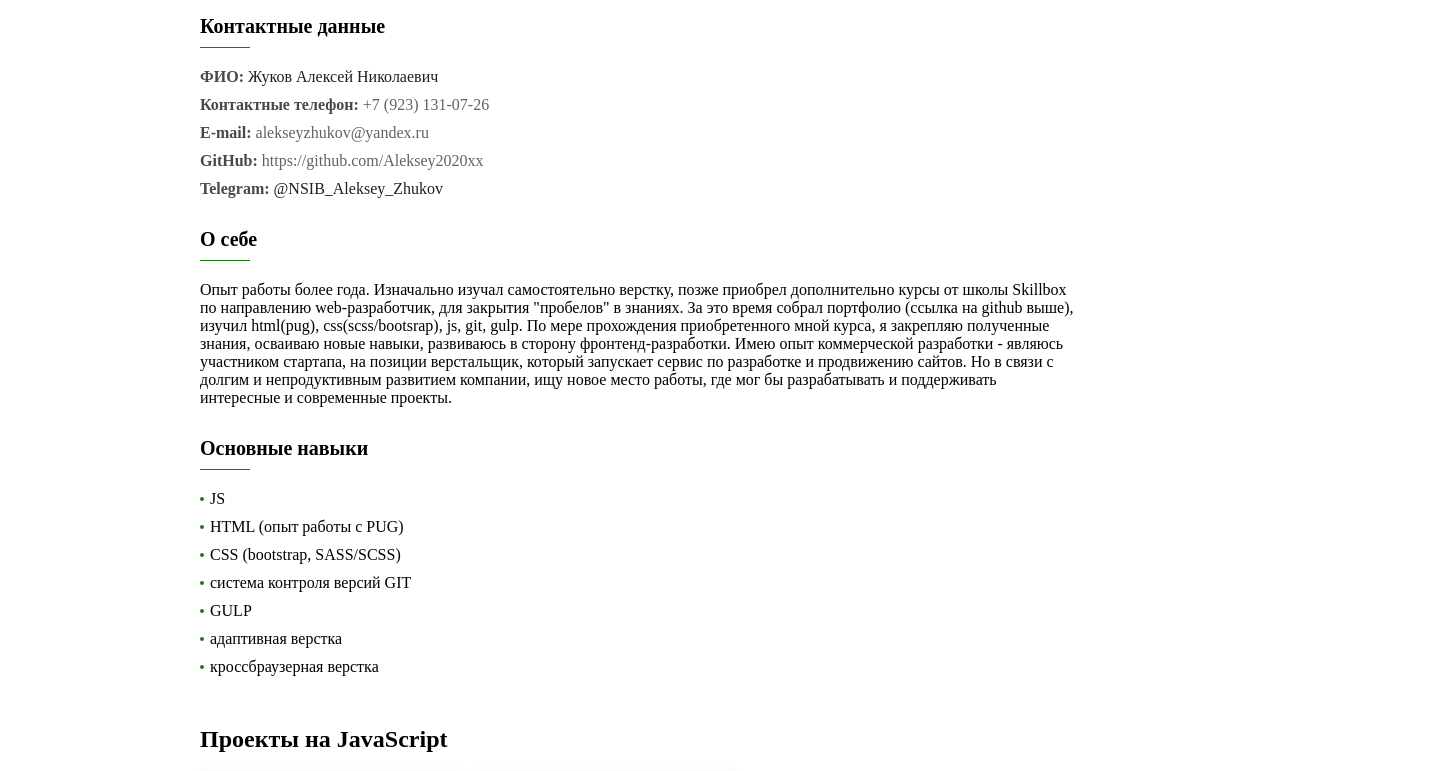
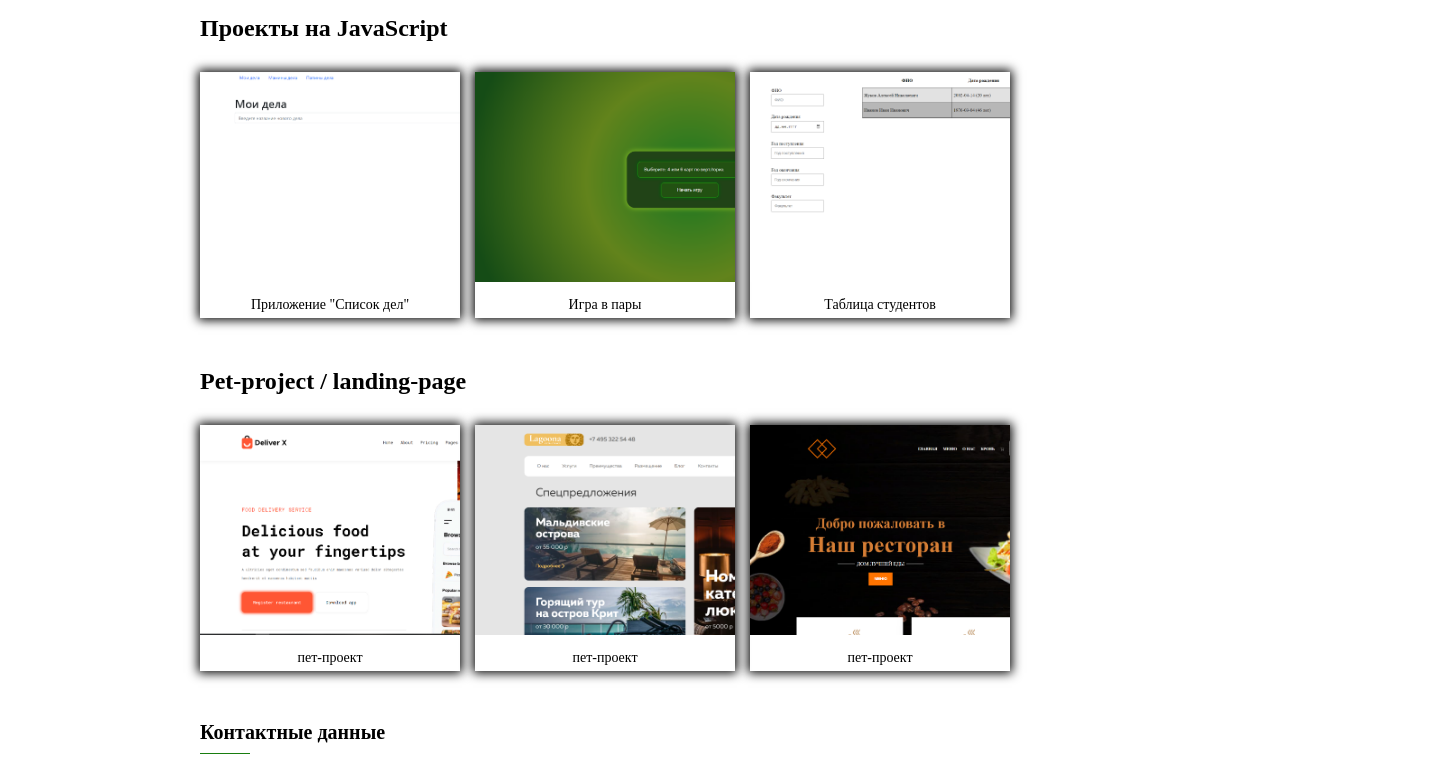
Before and after one commit to Aleksey2020xx/Aleksey2020xx1.github.io, a plain HTML site: page index.html in a window 1280 px wide. Shown: the part 107-878 px from the top of the page, 1440 px wide, since content can reach past the window. Drawn offline with Linux system fonts and the light colour scheme.

Commit message:
changes file

```diff
--- a/css/style.css
+++ b/css/style.css
@@ -38,7 +38,7 @@ a {
 }
 
 .wrapper {
-  min-width: 1200px;
+  min-width: 1440px;
   margin: 0 auto;
   padding: 50px 200px;
 }
@@ -192,12 +192,20 @@ a {
   content: "Игра написана полностью на языке JavaScript, представляет из себя набор массивов с карточками и функционалом выбора размера игрового поля. Так же, каждый раунд начинается с обновления таймера, который поддерживает темп игры";
 }
 
+.work-js:nth-child(3):before {
+  content: "Приложение написано на JS, стили заданы через CSS. Функционал состоит из добавления студентов в таблицу, сортировка таблицы, поиск студентов по параментрам";
+}
+
 .work-html:nth-child(1):before {
   content: 'Лендинг написан при помощи технологии flex, полностью адаптивен. Проработаны функции анимации модального окна, а так же адаптированы слайдеры и "бургер" меню';
 }
 
 .work-html:nth-child(2):before {
   content: 'Простой лендинг, адаптированный на основе резиновой верстки, написанный на технологии flex';
+}
+
+.work-html:nth-child(3):before {
+  content: 'Адаптивный лендинг, написанный на SCSS и PUG, собран через gulp. Так же использовался js для подключения слайдеров и написания "бургер" меню';
 }
 
 .cart__body {
@@ -207,7 +215,7 @@ a {
   margin-bottom: 15px;
   padding-bottom: 5px;
   background-color: rgb(192, 192, 192);
-  background-position: center;
+  background-position: left;
   background-size: cover;
   background-repeat: no-repeat;
 }
@@ -220,12 +228,20 @@ a {
   background-image: url(../img/game.png);
 }
 
+.work-js:nth-child(3) .cart__body {
+  background-image: url(../img/table.png);
+}
+
 .work-html:nth-child(1) .cart__body {
   background-image: url(../img/landing-1.png);
 }
 
 .work-html:nth-child(2) .cart__body {
   background-image: url(../img/landing-2.png);
+}
+
+.work-html:nth-child(3) .cart__body {
+  background-image: url(../img/landing-3.png);
 }
 
 .cart__link {
--- a/index.html
+++ b/index.html
@@ -9,11 +9,88 @@
 </head>
 <body>
   <div class="wrapper">
+
+    <h1 class="hero__title">
+      Резюме Frontend-разработчик / Верстальщик
+    </h1>
+
+    <section class="work flex">
+      <div class="container">
+        <h2 class="work__title">
+          Проекты на JavaScript
+        </h2>
+        <ul class="work__list flex">
+          <li class="work__item work-js">
+            <div class="work__cart cart">
+              <div class="cart__body flex">
+                <a class="cart__link" target="_blank" href="./work/todo/index.html">Просмотреть демо</a>
+                <a class="cart__link" target="_blank" href="https://github.com/Aleksey2020xx/js-todo">Просмотреть код</a>
+              </div>
+              <div class="cart__descr">Приложение "Список дел"</div>
+            </div>
+          </li>
+          <li class="work__item work-js">
+            <div class="work__cart cart">
+              <div class="cart__body flex">
+                <a class="cart__link" target="_blank" href="./work/game/index.html">Просмотреть демо</a>
+                <a class="cart__link" target="_blank" href="https://github.com/Aleksey2020xx/js-game">Просмотреть код</a>
+              </div>
+              <div class="cart__descr">Игра в пары</div>
+            </div>
+          </li>
+          <li class="work__item work-js">
+            <div class="work__cart cart">
+              <div class="cart__body flex">
+                <a class="cart__link" target="_blank" href="./work/10_type-transform/index.html">Просмотреть демо</a>
+                <a class="cart__link" target="_blank" href="https://github.com/Aleksey2020xx/pet-js-work/tree/master">Просмотреть код</a>
+              </div>
+              <div class="cart__descr">Таблица студентов</div>
+            </div>
+          </li>
+        </ul>
+
+        <h2 class="work__title">
+          Pet-project / landing-page
+        </h2>
+        <ul class="work__list flex">
+          <li class="work__item work-html">
+            <div class="work__cart cart">
+              <div class="cart__body flex">
+                <a class="cart__link" target="_blank" href="./new-landing/index.html">Просмотреть демо</a>
+                <a class="cart__link" target="_blank" href="https://github.com/Aleksey2020xx/new-landing/tree/master">Просмотреть код</a>
+              </div>
+              <div class="cart__descr">пет-проект</div>
+            </div>
+          </li>
+          <li class="work__item work-html">
+            <div class="work__cart cart">
+              <div class="cart__body flex">
+                <a class="cart__link" target="_blank" href="./work/landing/index.html">Просмотреть демо</a>
+                <a class="cart__link" target="_blank" href="https://github.com/Aleksey2020xx/pet-project.git">Просмотреть код</a>
+              </div>
+              <div class="cart__descr">пет-проект</div>
+            </div>
+          </li>
+          <li class="work__item work-html">
+            <div class="work__cart cart">
+              <div class="cart__body flex">
+                <a class="cart__link" target="_blank" href="./work/landing-2/dist/index.html">Просмотреть демо</a>
+                <a class="cart__link" target="_blank" href="https://github.com/Aleksey2020xx/pet-landing-2/tree/master">Просмотреть код</a>
+              </div>
+              <div class="cart__descr">пет-проект</div>
+            </div>
+          </li>
+        </ul>
+
+        <p class="work__paragraph">
+
+        </p>
+      </div>
+    </section>
+
     <section class="hero flex section-offset">
       <div class="container">
-        <h1 class="hero__title">
-          Портфолио работ
-        </h1>
+
         <h2 class="hero__subtitle">
           Контактные данные
         </h2>
@@ -69,7 +146,7 @@
           О себе
         </h2>
         <p class="hero__paragph">
-          Опыт работы более года. Изначально изучал самостоятельно верстку, позже приобрел дополнительно курсы от школы Skillbox по направлению web-разработчик, для закрытия "пробелов" в знаниях. За это время собрал портфолио (ссылка на github выше), изучил html(pug), css(scss/bootsrap), js, git, gulp. По мере прохождения приобретенного мной курса, я закрепляю полученные знания, осваиваю новые навыки, развиваюсь в сторону фронтенд-разработки. Имею опыт коммерческой разработки - являюсь участником стартапа, на позиции верстальщик, который запускает сервис по разработке и продвижению сайтов. Но в связи с долгим и непродуктивным развитием компании, ищу новое место работы, где мог бы разрабатывать и поддерживать интересные и современные проекты.
+          Опыт работы более года. Начинал осваивать верстку и JavaScript самостоятельно, позже приобрел дополнительно курсы от школы Skillbox по направлению web-разработчик, для закрытия "пробелов" в знаниях. За это время собрал портфолио (ссылка на github выше), изучил HTML (PUG), CSS (SCSS/bootsrap), JavaScript, Git, Gulp. Постоянно занимаюсь практикой, закрепляю полученные знания, осваиваю новые навыки, развиваюсь в сторону фронтенд-разработки. Имею опыт коммерческой разработки - являюсь участником стартапа, на позиции верстальщик, который запускает сервис по разработке и продвижению сайтов, но в связи с долгим и непродуктивным развитием компании, принял решение покинуть команду. В данный момент ищу новое место работы, где буду иметь возможность роста как фронтенд-разработчик, принимать участие в разработке сложных и интересных проектов в команде профессионалов.
         </p>
         <h2 class="hero__subtitle">
           Основные навыки
@@ -99,61 +176,7 @@
         </ul>
       </div>
     </section>
-    <section class="work flex">
-      <div class="container">
-        <h2 class="work__title">
-          Проекты на JavaScript
-        </h2>
-        <ul class="work__list flex">
-          <li class="work__item work-js">
-            <div class="work__cart cart">
-              <div class="cart__body flex">
-                <a class="cart__link" target="_blank" href="./work/todo/index.html">Просмотреть демо</a>
-                <a class="cart__link" target="_blank" href="https://github.com/Aleksey2020xx/js-todo">Просмотреть код</a>
-              </div>
-              <div class="cart__descr">Приложение "Список дел"</div>
-            </div>
-          </li>
-          <li class="work__item work-js">
-            <div class="work__cart cart">
-              <div class="cart__body flex">
-                <a class="cart__link" target="_blank" href="./work/game/index.html">Просмотреть демо</a>
-                <a class="cart__link" target="_blank" href="https://github.com/Aleksey2020xx/js-game">Просмотреть код</a>
-              </div>
-              <div class="cart__descr">Игра в пары</div>
-            </div>
-          </li>
-        </ul>
 
-        <h2 class="work__title">
-          Верстка
-        </h2>
-        <ul class="work__list flex">
-          <li class="work__item work-html">
-            <div class="work__cart cart">
-              <div class="cart__body flex">
-                <a class="cart__link" target="_blank" href="./new-landing/index.html">Просмотреть демо</a>
-                <a class="cart__link" target="_blank" href="https://github.com/Aleksey2020xx/new-landing/tree/master">Просмотреть код</a>
-              </div>
-              <div class="cart__descr">пет-проект</div>
-            </div>
-          </li>
-          <li class="work__item work-html">
-            <div class="work__cart cart">
-              <div class="cart__body flex">
-                <a class="cart__link" target="_blank" href="./work/landing/index.html">Просмотреть демо</a>
-                <a class="cart__link" target="_blank" href="https://github.com/Aleksey2020xx/pet-project.git">Просмотреть код</a>
-              </div>
-              <div class="cart__descr">пет-проект</div>
-            </div>
-          </li>
-        </ul>
-
-        <p class="work__paragraph">
-
-        </p>
-      </div>
-    </section>
   </div>
 </body>
 </html>
```
Also changed, not shown: img/landing-3.png (added), img/table.png (added), 3 other files.
